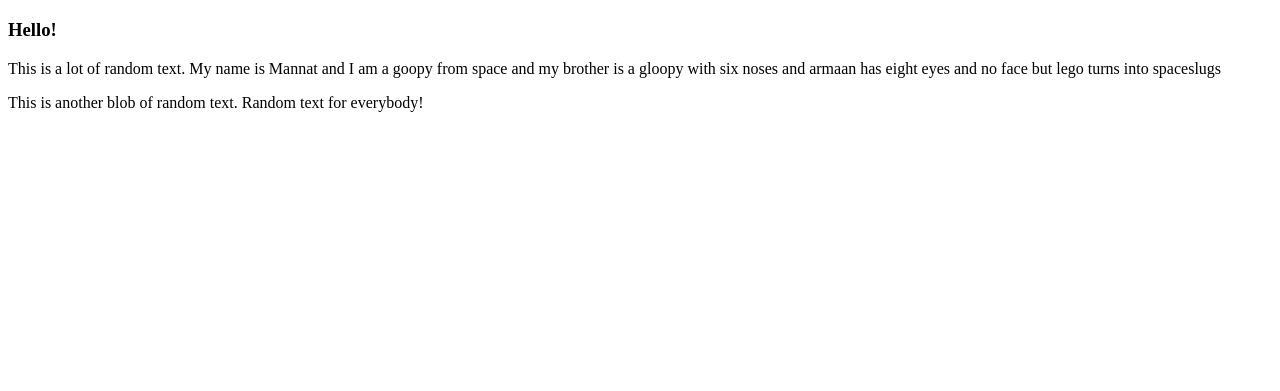
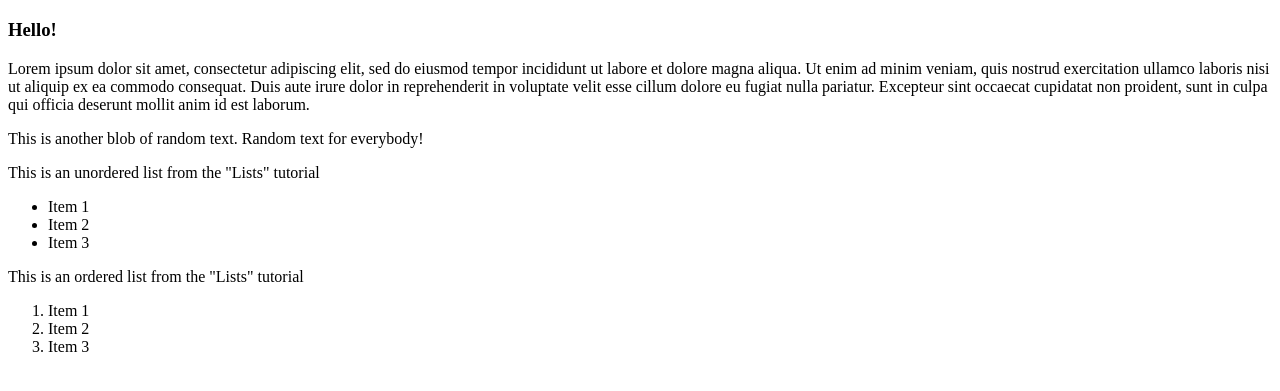
Before and after one commit to orangememoryyarn/git_test, a plain HTML site: page index.html in a window 1280 px wide. Shown: the part 61-452 px from the top of the page. Drawn offline with Linux system fonts and the light colour scheme.

Commit message:
completed Lists tutorial

```diff
--- a/index.html
+++ b/index.html
@@ -10,10 +10,33 @@
         <h1>Random Text</h1>
         <h3>Hello!</h3>
         <p>
-            This is a lot of random text. My name is Mannat and I am a goopy
-            from space and my brother is a gloopy with six noses and armaan has
-            eight eyes and no face but lego turns into spaceslugs
+            Lorem ipsum dolor sit amet, consectetur adipiscing elit, sed do
+            eiusmod tempor incididunt ut labore et dolore magna aliqua. Ut enim
+            ad minim veniam, quis nostrud exercitation ullamco laboris nisi ut
+            aliquip ex ea commodo consequat. Duis aute irure dolor in
+            reprehenderit in voluptate velit esse cillum dolore eu fugiat nulla
+            pariatur. Excepteur sint occaecat cupidatat non proident, sunt in
+            culpa qui officia deserunt mollit anim id est laborum.
         </p>
+
         <p>This is another blob of random text. Random text for everybody!</p>
+
+        <!-- This is an unordered list from the "Lists" tutorial -->
+
+        <p>This is an unordered list from the "Lists" tutorial</p>
+        <ul>
+            <li>Item 1</li>
+            <li>Item 2</li>
+            <li>Item 3</li>
+        </ul>
+
+        <!-- This is an ordered list from the "Lists" tutorial -->
+
+        <p>This is an ordered list from the "Lists" tutorial</p>
+        <ol>
+            <li>Item 1</li>
+            <li>Item 2</li>
+            <li>Item 3</li>
+        </ol>
     </body>
 </html>
```
Also changed, not shown: list_assignments/a1.html (added, +50 -0 lines).
